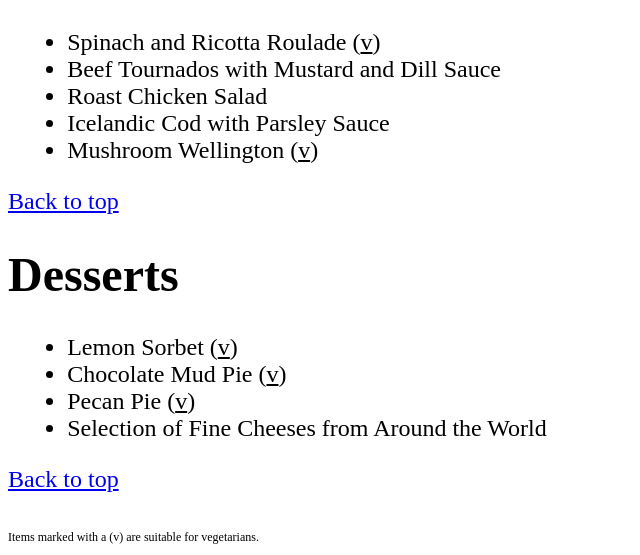
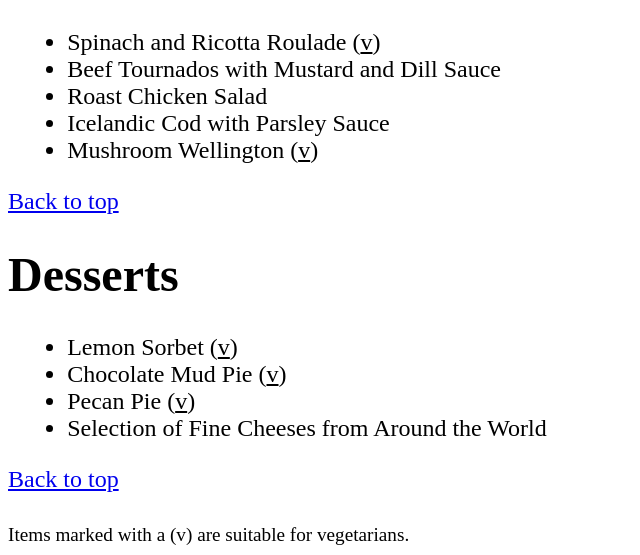
Before and after one commit to Memory-Container/Simple-Cafe-Menu, a plain HTML site: page index.html in a window 1280 px wide. Shown: the part 515-1070 px from the top of the page, without its empty margins (0-640 px from the left). Drawn offline with Linux system fonts and the light colour scheme.

Commit message:
Final commit

```diff
--- a/index.html
+++ b/index.html
@@ -40,6 +40,6 @@
     </ul>
     <a href="#Top">Back to top</a><br>
     <br>
-    <span style="font-size: 0.75rem;">Items marked with a (v) are suitable for vegetarians.</span>
+    <span style="font-size: 1.2rem;">Items marked with a (v) are suitable for vegetarians.</span>
 </body>
 </html>
```
